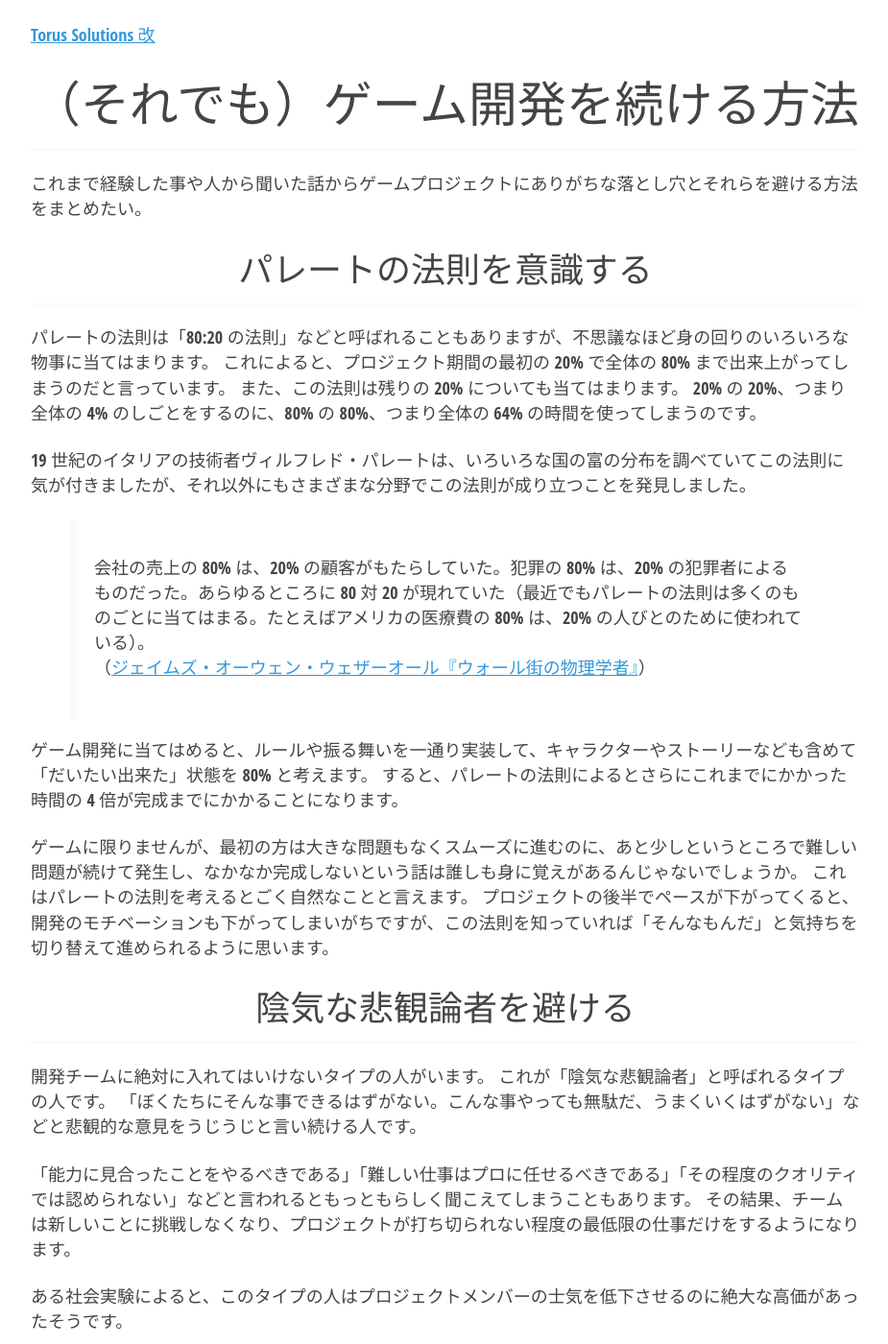
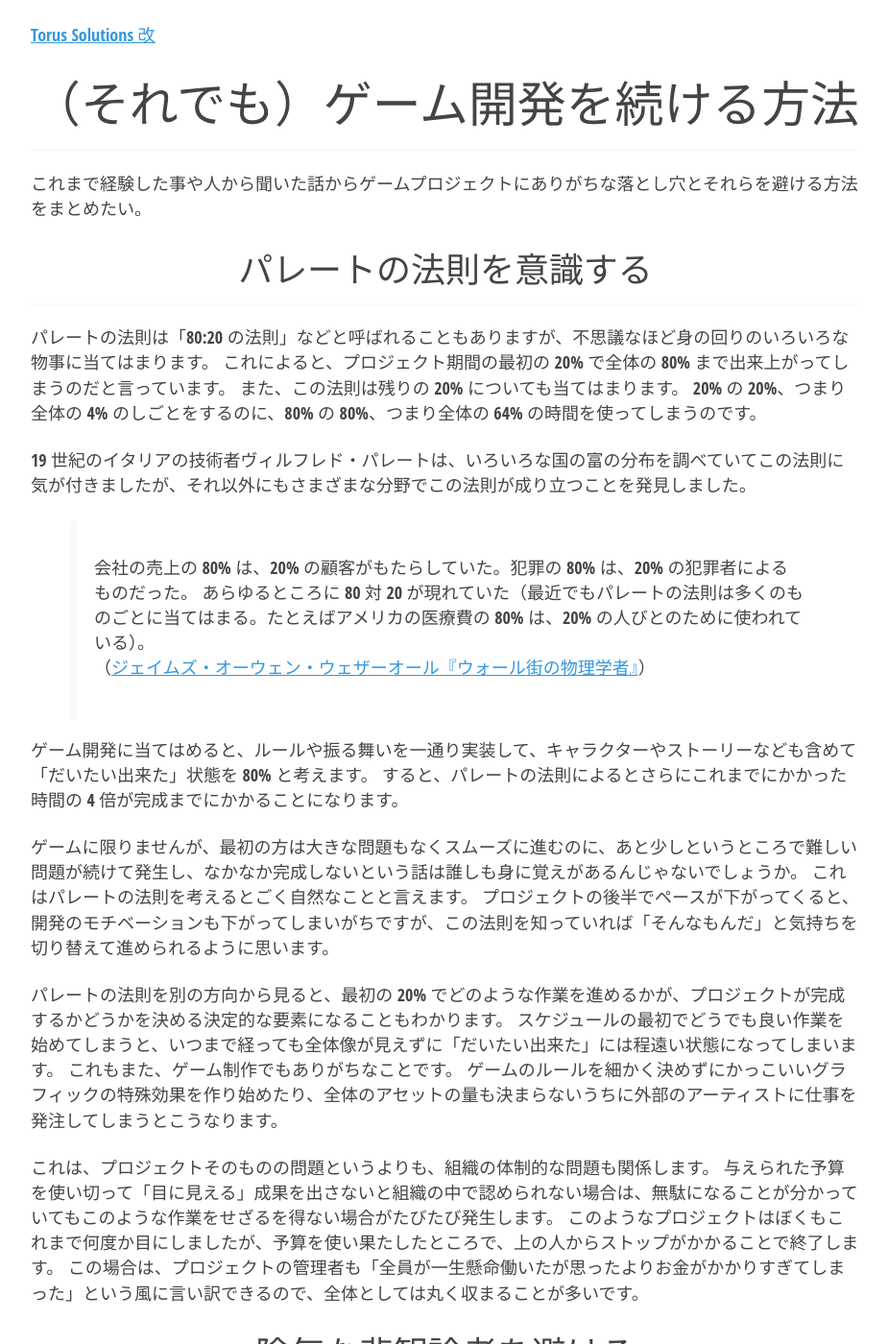
Before and after one commit to torus/torus.github.io, a Jekyll site: the page built from _posts/2024-06-01-the-road-to-hell.md, in a window 1280 px wide and 1400 px high. Shown: the whole window at 96% size, without its empty margins (176-1101 px from the left). Built offline with Jekyll 4.4.1, drawn with Linux system fonts in a browser that asks for light colours.

Commit message:
Update 2024-06-01-the-road-to-hell.md

```diff
--- a/_posts/2024-06-01-the-road-to-hell.md
+++ b/_posts/2024-06-01-the-road-to-hell.md
@@ -13,7 +13,8 @@ title: （それでも）ゲーム開発を続ける方法
 
 19 世紀のイタリアの技術者ヴィルフレド・パレートは、いろいろな国の富の分布を調べていてこの法則に気が付きましたが、それ以外にもさまざまな分野でこの法則が成り立つことを発見しました。
 
-> 会社の売上の 80% は、20% の顧客がもたらしていた。犯罪の 80% は、20% の犯罪者によるものだった。あらゆるところに 80 対 20 が現れていた（最近でもパレートの法則は多くのものごとに当てはまる。たとえばアメリカの医療費の 80% は、20% の人びとのために使われている）。
+> 会社の売上の 80% は、20% の顧客がもたらしていた。犯罪の 80% は、20% の犯罪者によるものだった。
+> あらゆるところに 80 対 20 が現れていた（最近でもパレートの法則は多くのものごとに当てはまる。たとえばアメリカの医療費の 80% は、20% の人びとのために使われている）。
 > （[ジェイムズ・オーウェン・ウェザーオール『ウォール街の物理学者』](https://amzn.to/47GJzjP)）
 
 ゲーム開発に当てはめると、ルールや振る舞いを一通り実装して、キャラクターやストーリーなども含めて「だいたい出来た」状態を 80% と考えます。
@@ -22,6 +23,16 @@ title: （それでも）ゲーム開発を続ける方法
 ゲームに限りませんが、最初の方は大きな問題もなくスムーズに進むのに、あと少しというところで難しい問題が続けて発生し、なかなか完成しないという話は誰しも身に覚えがあるんじゃないでしょうか。
 これはパレートの法則を考えるとごく自然なことと言えます。
 プロジェクトの後半でペースが下がってくると、開発のモチベーションも下がってしまいがちですが、この法則を知っていれば「そんなもんだ」と気持ちを切り替えて進められるように思います。
+
+パレートの法則を別の方向から見ると、最初の 20% でどのような作業を進めるかが、プロジェクトが完成するかどうかを決める決定的な要素になることもわかります。
+スケジュールの最初でどうでも良い作業を始めてしまうと、いつまで経っても全体像が見えずに「だいたい出来た」には程遠い状態になってしまいます。
+これもまた、ゲーム制作でもありがちなことです。
+ゲームのルールを細かく決めずにかっこいいグラフィックの特殊効果を作り始めたり、全体のアセットの量も決まらないうちに外部のアーティストに仕事を発注してしまうとこうなります。
+
+これは、プロジェクトそのものの問題というよりも、組織の体制的な問題も関係します。
+与えられた予算を使い切って「目に見える」成果を出さないと組織の中で認められない場合は、無駄になることが分かっていてもこのような作業をせざるを得ない場合がたびたび発生します。
+このようなプロジェクトはぼくもこれまで何度か目にしましたが、予算を使い果たしたところで、上の人からストップがかかることで終了します。
+この場合は、プロジェクトの管理者も「全員が一生懸命働いたが思ったよりお金がかかりすぎてしまった」という風に言い訳できるので、全体としては丸く収まることが多いです。
 
 ### 陰気な悲観論者を避ける
 
```
